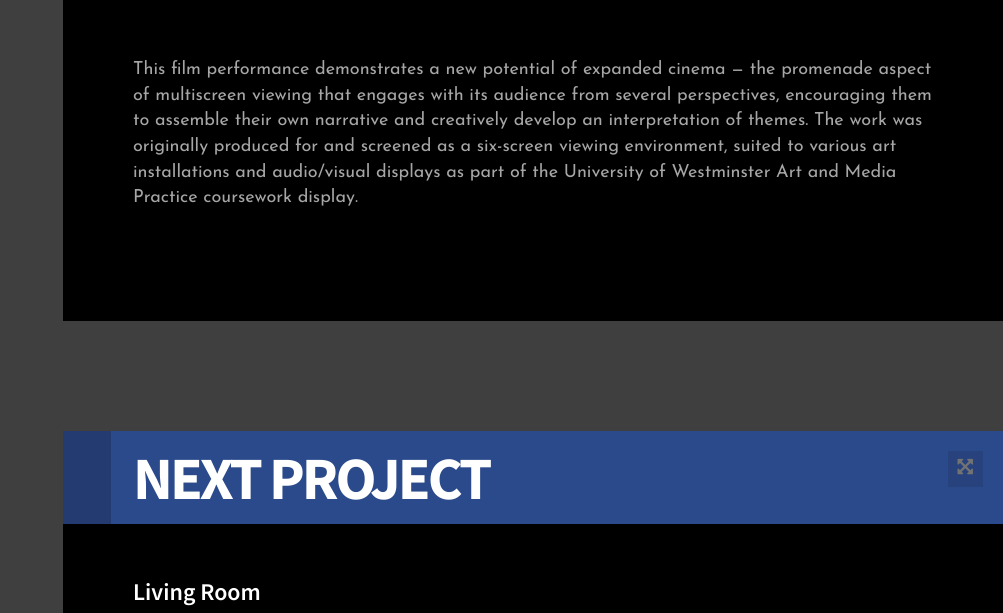
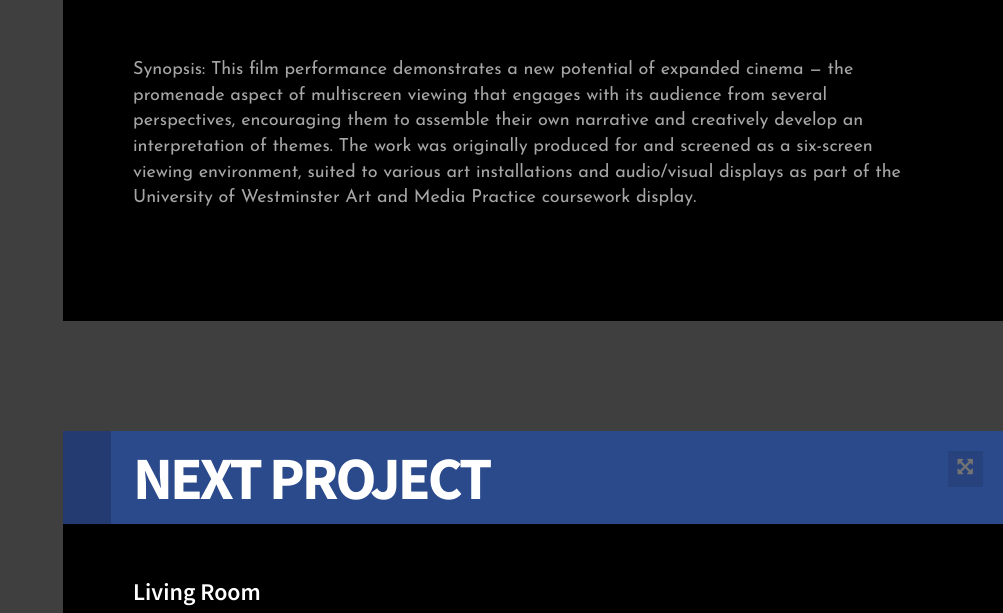
Before and after one commit to immersivecinema/immersivecinema.github.io, a plain HTML site: page index.html in a window 1280 px wide. Shown: the part 2929-3542 px from the top of the page, without its empty margins (277-1280 px from the left). Drawn offline with Linux system fonts and the light colour scheme; some packages are replaced by stand-ins of ours; a script that the page names is missing.

Commit message:
Update index.html

```diff
--- a/index.html
+++ b/index.html
@@ -304,7 +304,7 @@
 
                   <br>
                   <br>
-
+                  Synopsis:
                   This film performance demonstrates a new potential of expanded cinema — the promenade aspect of
                   multi­screen viewing that engages with its audience from several perspectives, encouraging them
                   to assemble their own narrative and creatively develop an interpretation of themes. The work was
```
